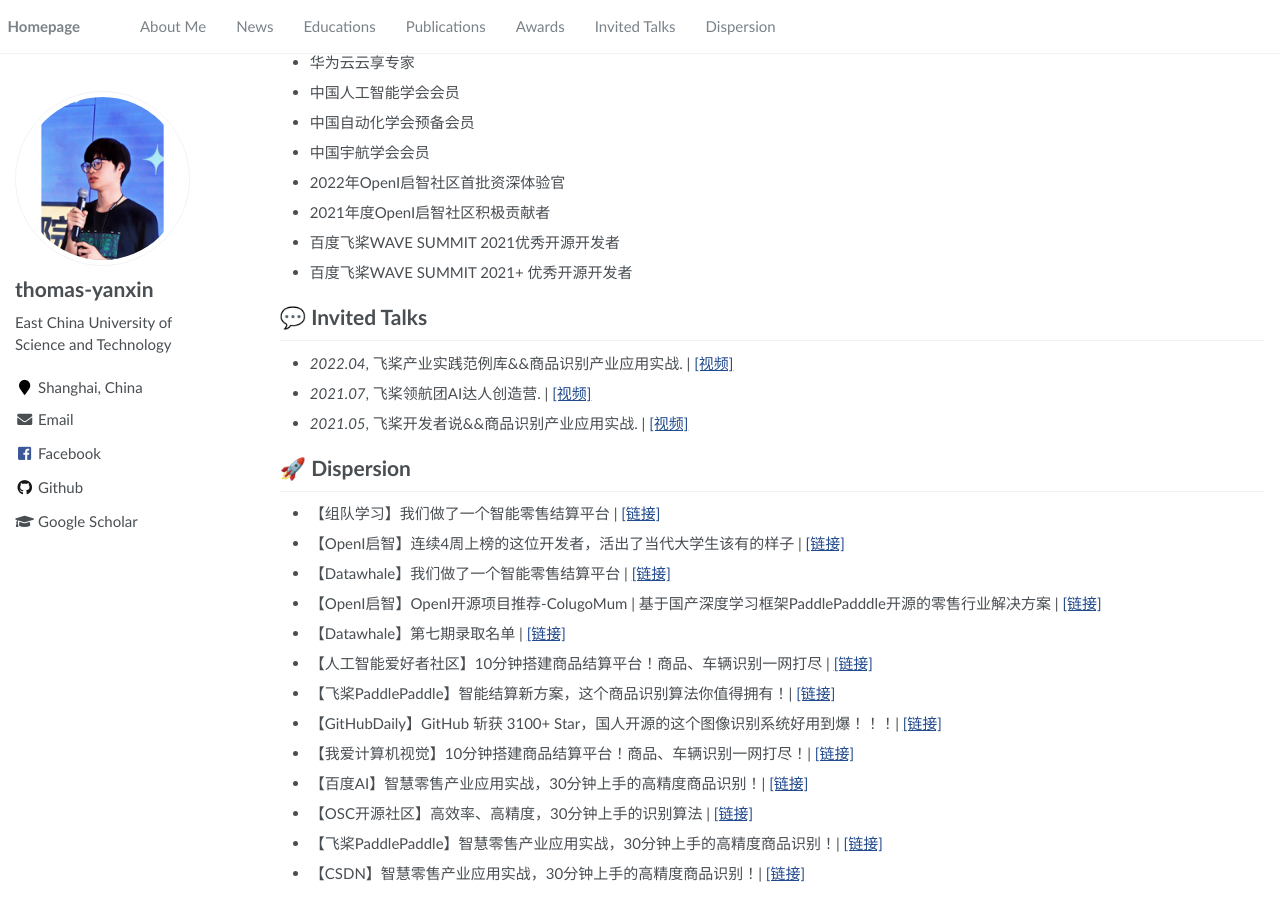
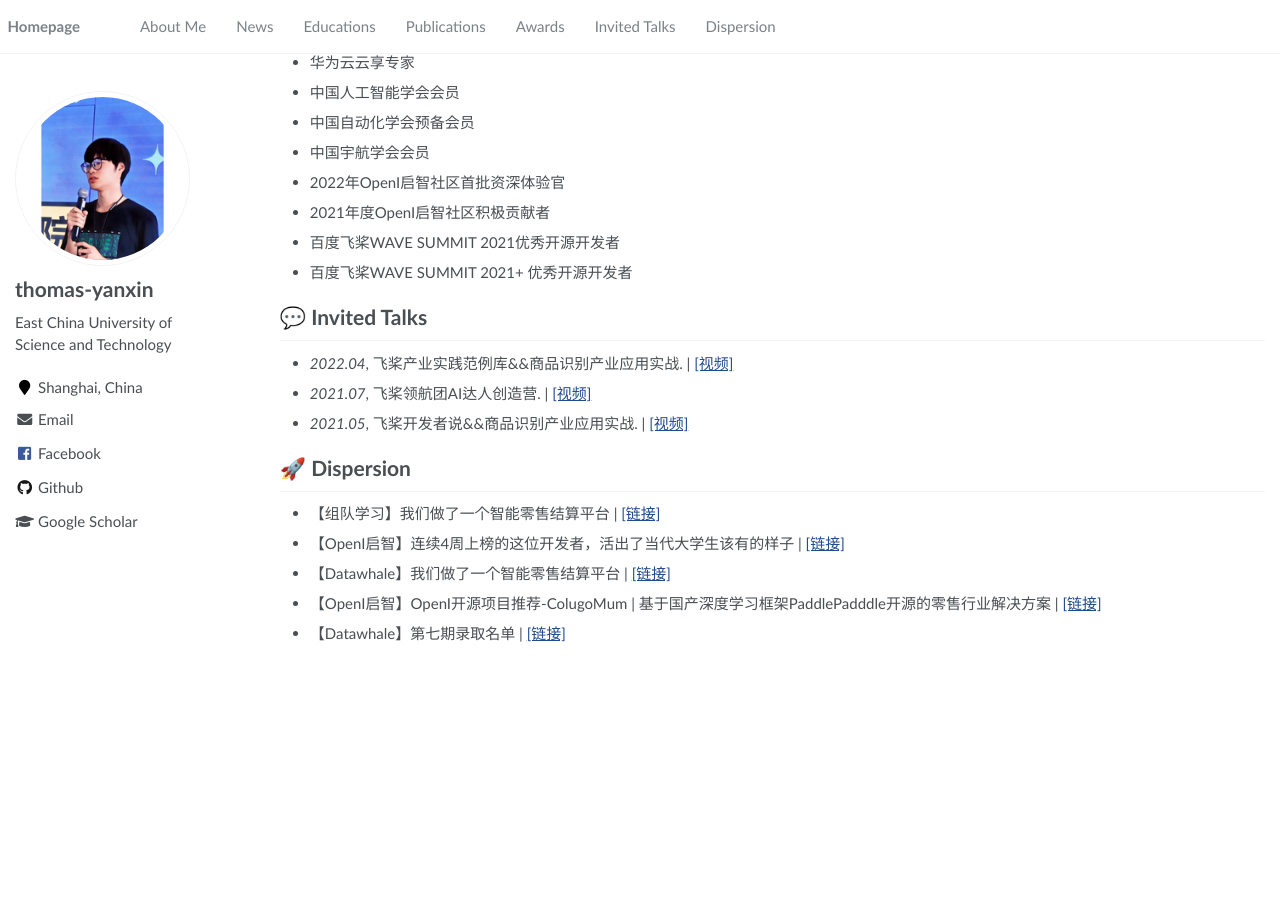
Before and after one commit to thomas-yanxin/thomas-yanxin.github.io, a Jekyll site: the page built from _pages/about.md, in a window 1280 px wide and 900 px high, scrolled down 1551 px. Built offline with Jekyll 4.4.1, drawn with Linux system fonts in a browser that asks for light colours; after the commit the page ends 2211 px from its top, so only the background shows below that.

Commit message:
Update about.md

```diff
--- a/_pages/about.md
+++ b/_pages/about.md
@@ -122,14 +122,6 @@
 - 【Datawhale】我们做了一个智能零售结算平台 \| [\[链接\]](https://mp.weixin.qq.com/s/V8eBkYZvb-mNJtyez7n_Rg)
 - 【OpenI启智】OpenI开源项目推荐-ColugoMum \| 基于国产深度学习框架PaddlePadddle开源的零售行业解决方案 \| [\[链接\]](https://mp.weixin.qq.com/s/mgNcoWAICBAqkPCqqBN8Iw)
 - 【Datawhale】第七期录取名单 \| [\[链接\]](https://mp.weixin.qq.com/s/_I-aNX1lAPV2_eYoS0w_Bg)
-- 【人工智能爱好者社区】10分钟搭建商品结算平台！商品、车辆识别一网打尽 \| [\[链接\]](https://mp.weixin.qq.com/s/CFE9sQQHC3nyNPVbA8jOjQ)
-- 【飞桨PaddlePaddle】智能结算新方案，这个商品识别算法你值得拥有！\| [\[链接\]](https://mp.weixin.qq.com/s/_-ES_KqQAbk3c2kjrMOAaA)
-- 【GitHubDaily】GitHub 斩获 3100+ Star，国人开源的这个图像识别系统好用到爆！！！\| [\[链接\]](https://mp.weixin.qq.com/s/_ORBu5cxR4zZ0uFxTO8iGw)
-- 【我爱计算机视觉】10分钟搭建商品结算平台！商品、车辆识别一网打尽！\| [\[链接\]](https://mp.weixin.qq.com/s/_ORBu5cxR4zZ0uFxTO8iGw)
-- 【百度AI】智慧零售产业应用实战，30分钟上手的高精度商品识别！\| [\[链接\]](https://mp.weixin.qq.com/s/wWEd9I4f6LHfSj4GVGfRxQ)
-- 【OSC开源社区】高效率、高精度，30分钟上手的识别算法 \| [\[链接\]](https://mp.weixin.qq.com/s/YjeQxkhFpxgG9ROHIPBRuA)
-- 【飞桨PaddlePaddle】智慧零售产业应用实战，30分钟上手的高精度商品识别！\| [\[链接\]](https://mp.weixin.qq.com/s/5olzwmAUHBPnAezKw8AnLA)
-- 【CSDN】智慧零售产业应用实战，30分钟上手的高精度商品识别！\| [\[链接\]](https://blog.csdn.net/PaddlePaddle/article/details/124113836?utm_source=app&app_version=5.3.1&code=app_1562916241&uLinkId=usr1mkqgl919blen)
 
 
 <!-- # 💻 Internships
```
